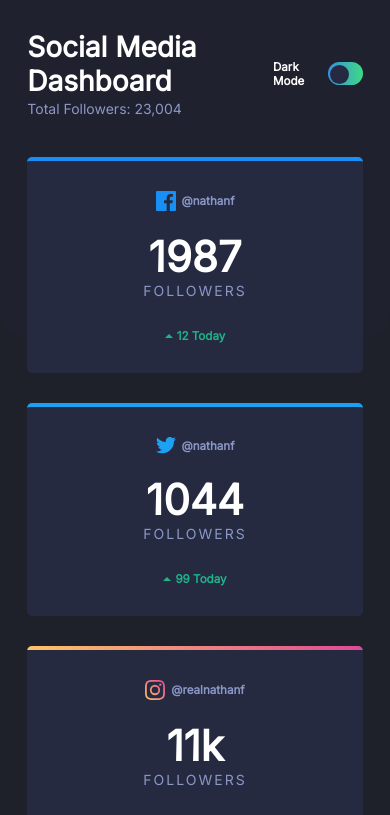
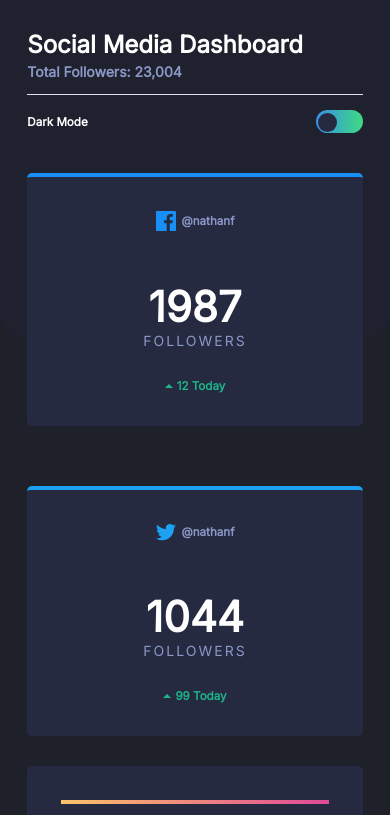
Before and after one commit to Vysakh-T/social-media-dashboard-with-theme-switcher, a plain HTML site: page index.html in a window 390 px wide. Shown: the top 815 px of the page. Drawn offline with Linux system fonts and the light colour scheme.

Commit message:
mobile view divider

```diff
--- a/style.css
+++ b/style.css
@@ -149,7 +149,7 @@ input:checked+label:after {
     background: hsl(228, 28%, 20%);
     width: auto;
     height: auto;
-    padding: 30px 30%;
+    padding: 10% 10%;
     border-radius: 5px;
     text-align: center;
     display: flex;
@@ -282,4 +282,29 @@ input:checked+label:after {
     .container .overview .overview-inner {
         grid-template-columns: 1fr;
     }
+    .container header {
+        display: block;
+    }
+    .container div:nth-child(1) {
+        position: relative;
+        margin-bottom: 30px;
+    }
+    .container header h1 {
+        padding: 0;
+        margin: 0;
+        font-size: x-large;
+    }
+    .container header p {
+        font-weight: bold;
+        margin-top: 2px;
+    }
+    .container header p:after {
+        background: hsl(228, 28%, 90%);
+        content: '';
+        height: 1px;
+        width: 100%;
+        position: absolute;
+        bottom: -15px;
+        left: 0;
+    }
 }
```
